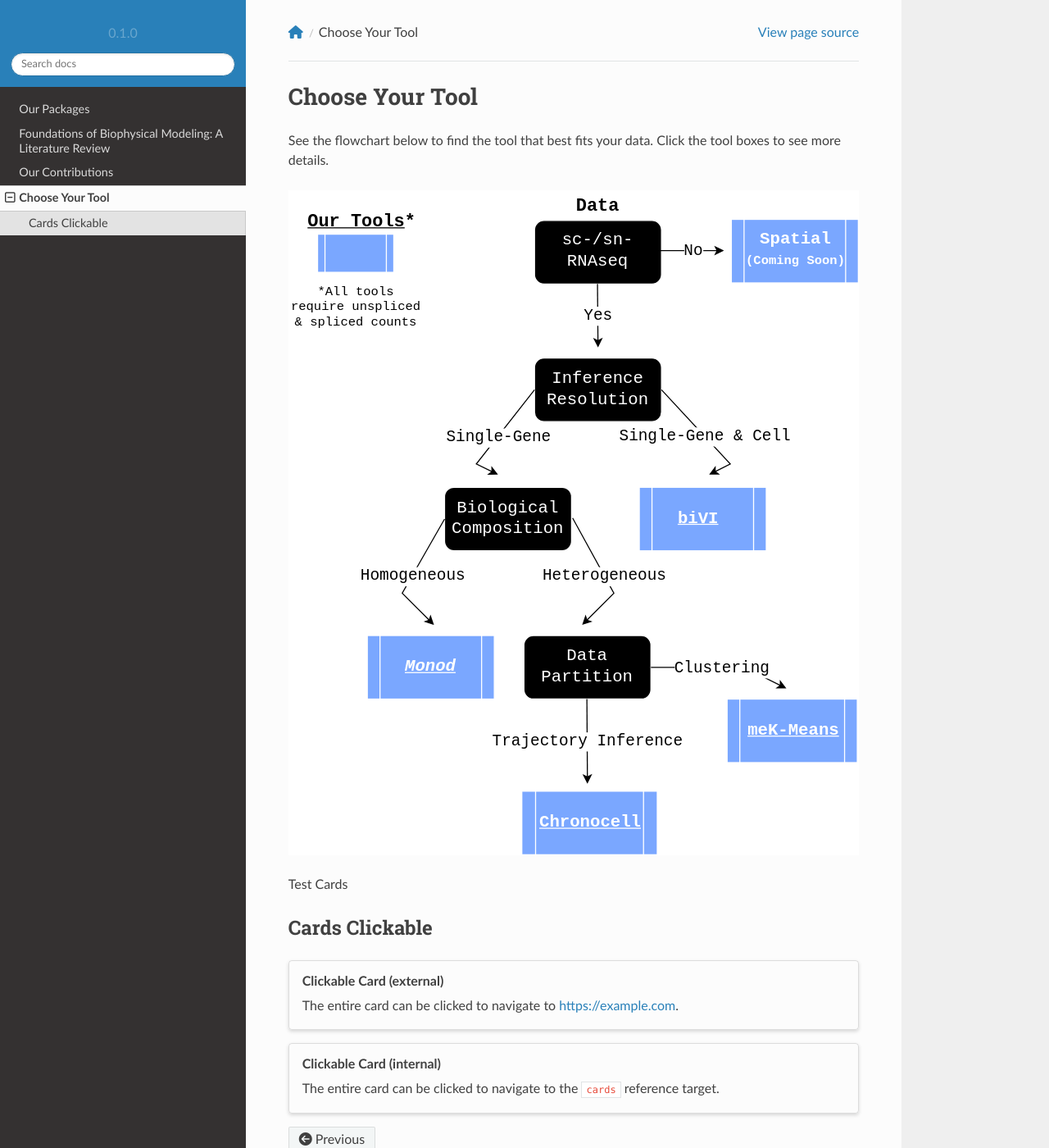
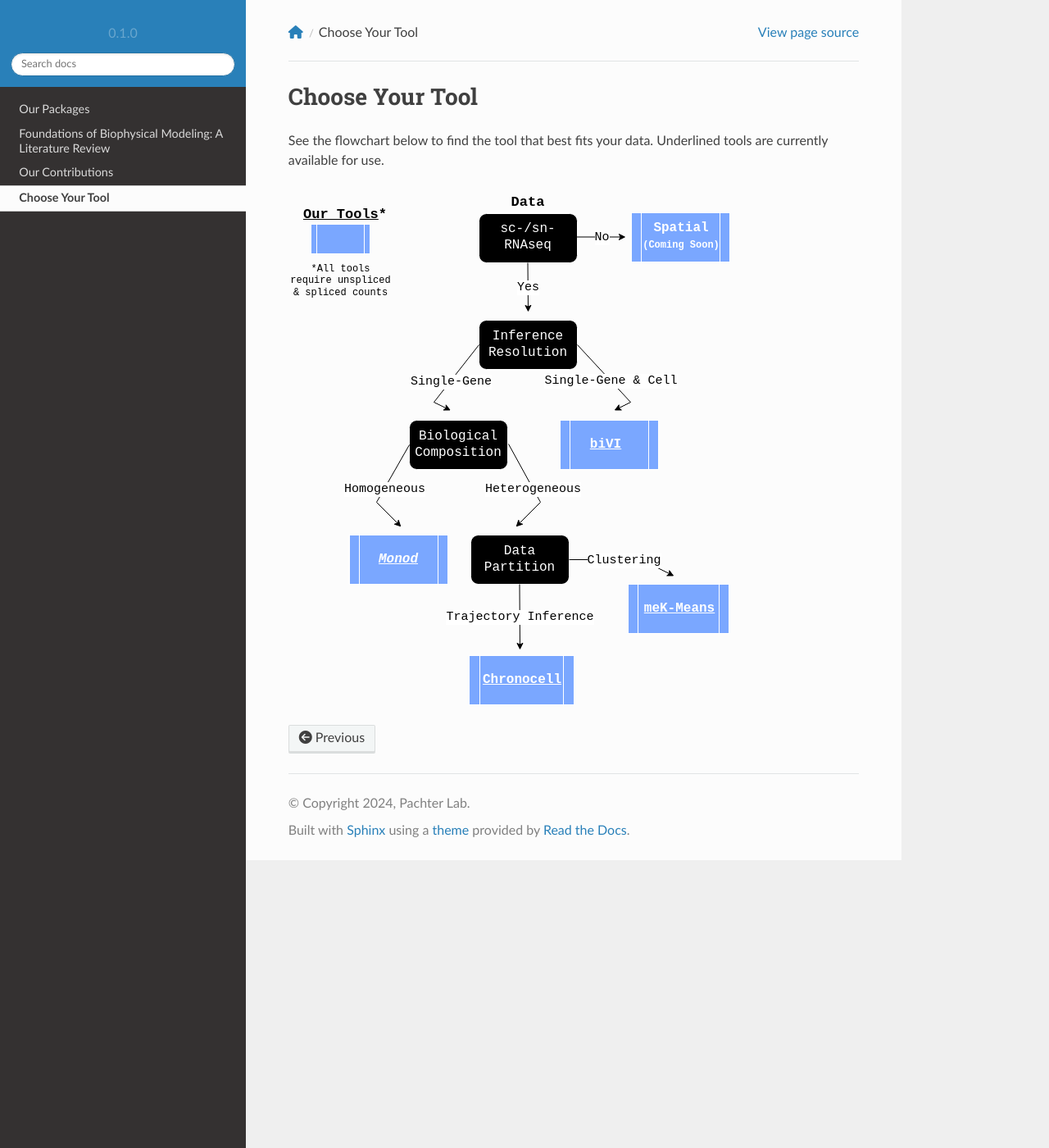
Before and after one commit to pachterlab/biophysics, a Sphinx documentation site: the page built from docs/source/choose.rst, in a window 1280 px wide and 1400 px high. Shown: the whole window at 82% size. Built offline with Sphinx 7.4.7 and the Read the Docs theme 2.0.0, drawn with Linux system fonts in a browser that asks for light colours; nearby versions of some CDN libraries; pages that are not in the unit, such as notebooks, are missing from menus.

Commit message:
Just have one fig for svg

```diff
--- a/docs/source/choose.rst
+++ b/docs/source/choose.rst
@@ -1,26 +1,10 @@
 Choose Your Tool
 ================
 
-See the flowchart below to find the tool that best fits your data. Click the tool boxes to see more details.
+See the flowchart below to find the tool that best fits your data.
+Underlined tools are currently available for use.
 
-.. figure:: https://github.com/pachterlab/biophysics/raw/main/docs/source/figures/choosetool.drawio.svg
-   :width: 100%
+.. raw:: html
 
-
-Test Cards
-
-.. _cards-clickable:
-
-Cards Clickable
-...............
-
-.. card:: Clickable Card (external)
-    :link: https://example.com
-
-    The entire card can be clicked to navigate to https://example.com.
-
-.. card:: Clickable Card (internal)
-    :link: cards-clickable
-    :link-type: ref
-
-    The entire card can be clicked to navigate to the ``cards`` reference target.
+    <a href="https://biophysics.readthedocs.io/en/latest/packages.html">
+        <img src="https://github.com/pachterlab/biophysics/raw/main/docs/source/figures/choosetool_transp.drawio.svg" align="center alt="Flowchart"/></a>
```
